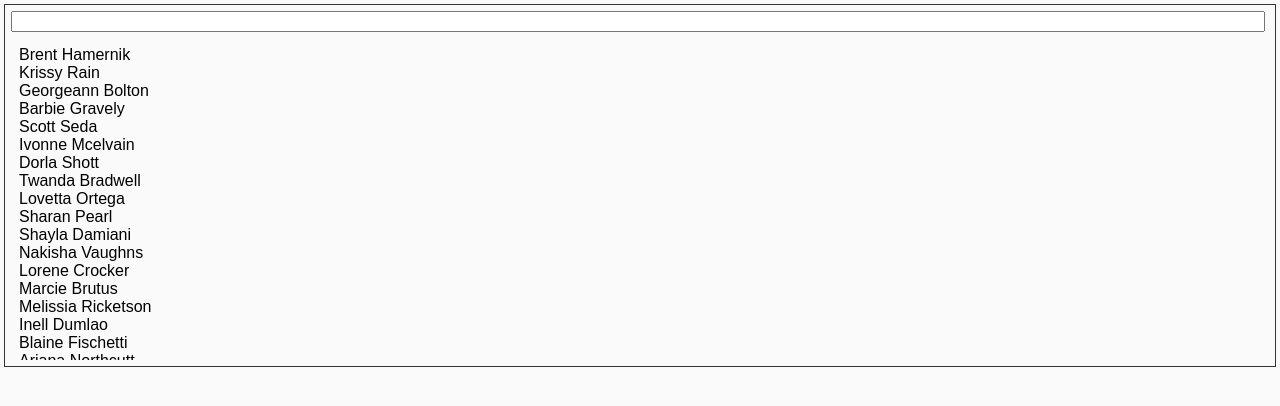
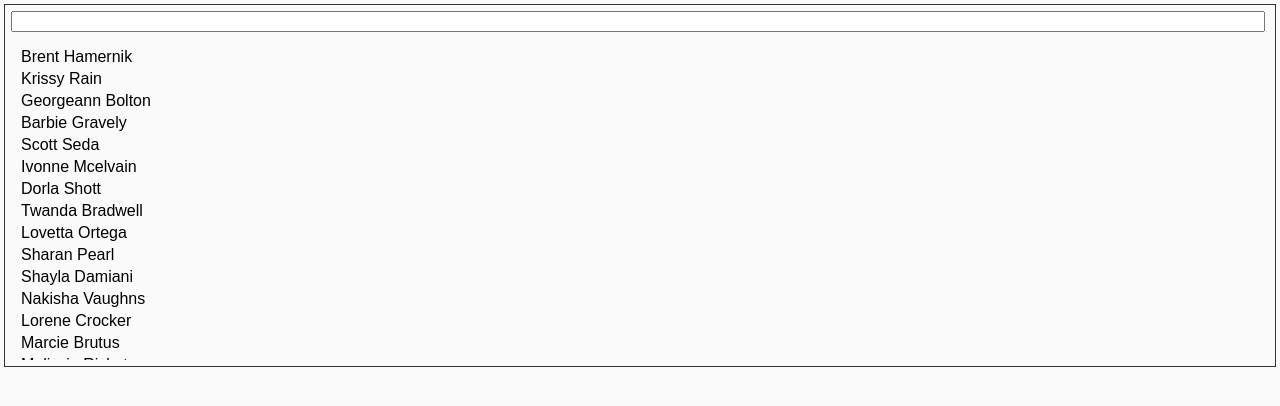
Before and after one commit to neohed/clean-components, a React (Create React App) app: page /#/filter-list in a window 1280 px wide. Shown: the top 406 px of the page. Built offline with nearby package versions, Linux system fonts and the light colour scheme.

Commit message:
Update style. Fix useEffect prop bug.

```diff
--- a/src/components/FilterListDemo.js
+++ b/src/components/FilterListDemo.js
@@ -27,9 +27,20 @@ const data = [
 const FilterListDemo = () => {
     return (
         <div>
-            <FilterList data={data}>
+            <FilterList
+                data={data}
+            >
                 {
-                    ({id, name}) => <div key={id}>{name}</div>
+                    ({id, name}) => <div
+                        key={id}
+                        style={{
+                            padding: '2px'
+                        }}
+                    >
+                        {
+                            name
+                        }
+                    </div>
                 }
             </FilterList>
         </div>
--- a/src/components/inputs/filter_list/FilterList.js
+++ b/src/components/inputs/filter_list/FilterList.js
@@ -1,7 +1,9 @@
 import React, {useState, useEffect} from 'react';
 import './filter-list.css';
 
-const FilterList = ({data, children, filterItem = (item) => item.name}) => {
+const defaultFilterItem = (item) => item.name;
+
+const FilterList = ({data, children, filterItem = defaultFilterItem}) => {
     const [filter, setFilter] = useState('');
     const [elements, setElements] = useState([]);
 
@@ -16,7 +18,7 @@ const FilterList = ({data, children, filterItem = (item) => item.name}) => {
                 )
             )
         }
-    }, [data, filter])
+    }, [data, filter, filterItem])
 
     return (
         <div
```
